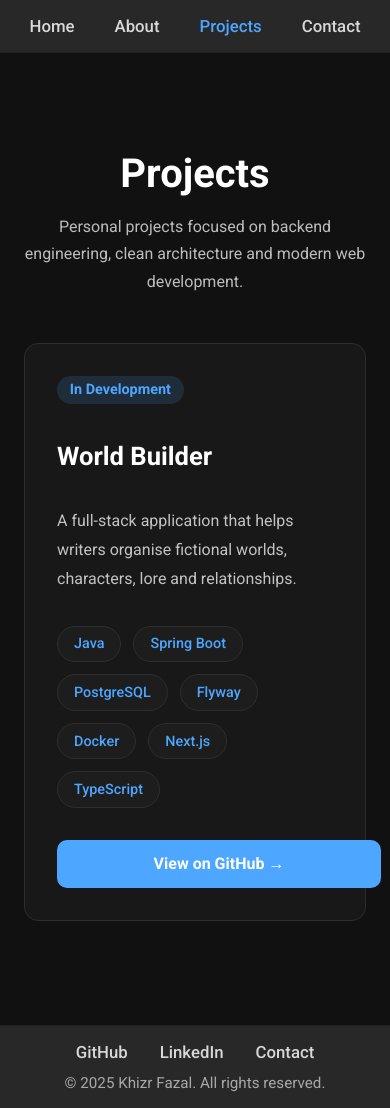
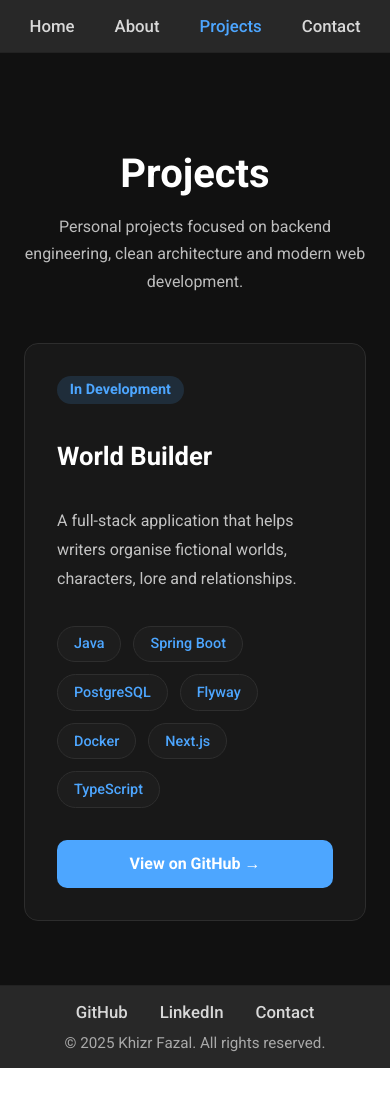
Before and after one commit to sadlycryingbird/personal-portfolio, a Next.js app: page /projects in a window 390 px wide. After the commit the page ends 1068 px from the top, so only its background shows below. Built offline with nearby package versions, Linux system fonts and the light colour scheme.

Commit message:
styling issue for phone

```diff
--- a/app/globals.css
+++ b/app/globals.css
@@ -6,3 +6,7 @@ html, body {
     overflow-x: hidden; /* Prevents horizontal scrolling */
     font-family: 'Roboto', sans-serif; /* Apply Roboto font globally */
 }
+
+* {
+    box-sizing: border-box;
+}
--- a/app/styles/Projects.module.css
+++ b/app/styles/Projects.module.css
@@ -8,11 +8,11 @@
 .container {
     max-width: 900px;
     margin: 0 auto;
+    width: 100%;
 }
 
 .title {
     text-align: center;
-
     font-size: 3rem;
     margin-bottom: 1rem;
 }
@@ -23,26 +23,28 @@
     color: #bdbdbd;
     font-size: 1.1rem;
     line-height: 1.7;
+    max-width: 650px;
 }
 
 .grid {
     display: flex;
     justify-content: center;
+    width: 100%;
 }
 
 .projectCard {
     background: #181818;
-
     border: 1px solid #2d2d2d;
     border-radius: 14px;
 
     padding: 2rem;
 
     width: 100%;
+    max-width: 100%;
+    box-sizing: border-box;
 
     display: flex;
     flex-direction: column;
-
     text-align: left;
 
     transition: all .2s ease;
@@ -55,17 +57,14 @@
 
 .status {
     display: inline-block;
-
     align-self: flex-start;
 
     margin-bottom: 1rem;
 
     padding: .35rem .8rem;
-
     border-radius: 999px;
 
     background: rgba(77,166,255,.15);
-
     color: #4da6ff;
 
     font-size: .9rem;
@@ -79,30 +78,23 @@
 
 .projectDescription {
     color: #c3c3c3;
-
     line-height: 1.8;
-
     margin-bottom: 2rem;
 }
 
 .techStack {
     display: flex;
     flex-wrap: wrap;
-
     gap: .75rem;
-
     margin-bottom: 2rem;
 }
 
 .techStack span {
     background: #1d1d1d;
-
     border: 1px solid #2e2e2e;
-
     color: #4da6ff;
 
     padding: .55rem 1rem;
-
     border-radius: 999px;
 
     font-size: .9rem;
@@ -118,7 +110,6 @@
 
 .githubButton {
     display: inline-block;
-
     align-self: flex-start;
 
     margin-top: auto;
@@ -129,7 +120,6 @@
     text-decoration: none;
 
     padding: .9rem 1.5rem;
-
     border-radius: 10px;
 
     font-weight: 600;
@@ -142,6 +132,7 @@
     transform: translateY(-2px);
 }
 
+/* MOBILE FIXES */
 @media (max-width: 768px) {
     .projects {
         padding: 4rem 1.5rem;
@@ -166,6 +157,9 @@
 
     .githubButton {
         width: 100%;
+        max-width: 100%;
+        display: block;
         text-align: center;
+        box-sizing: border-box;
     }
 }
```
